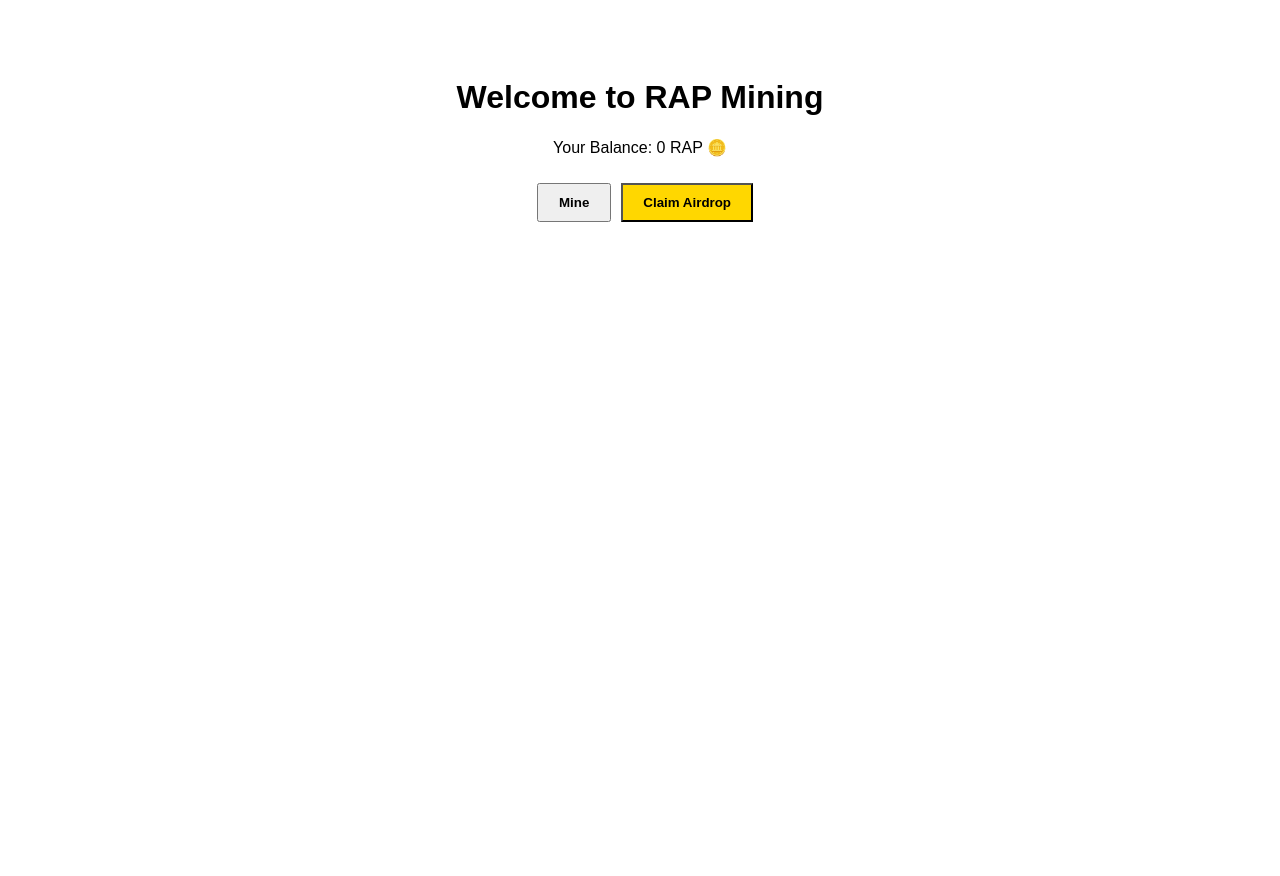
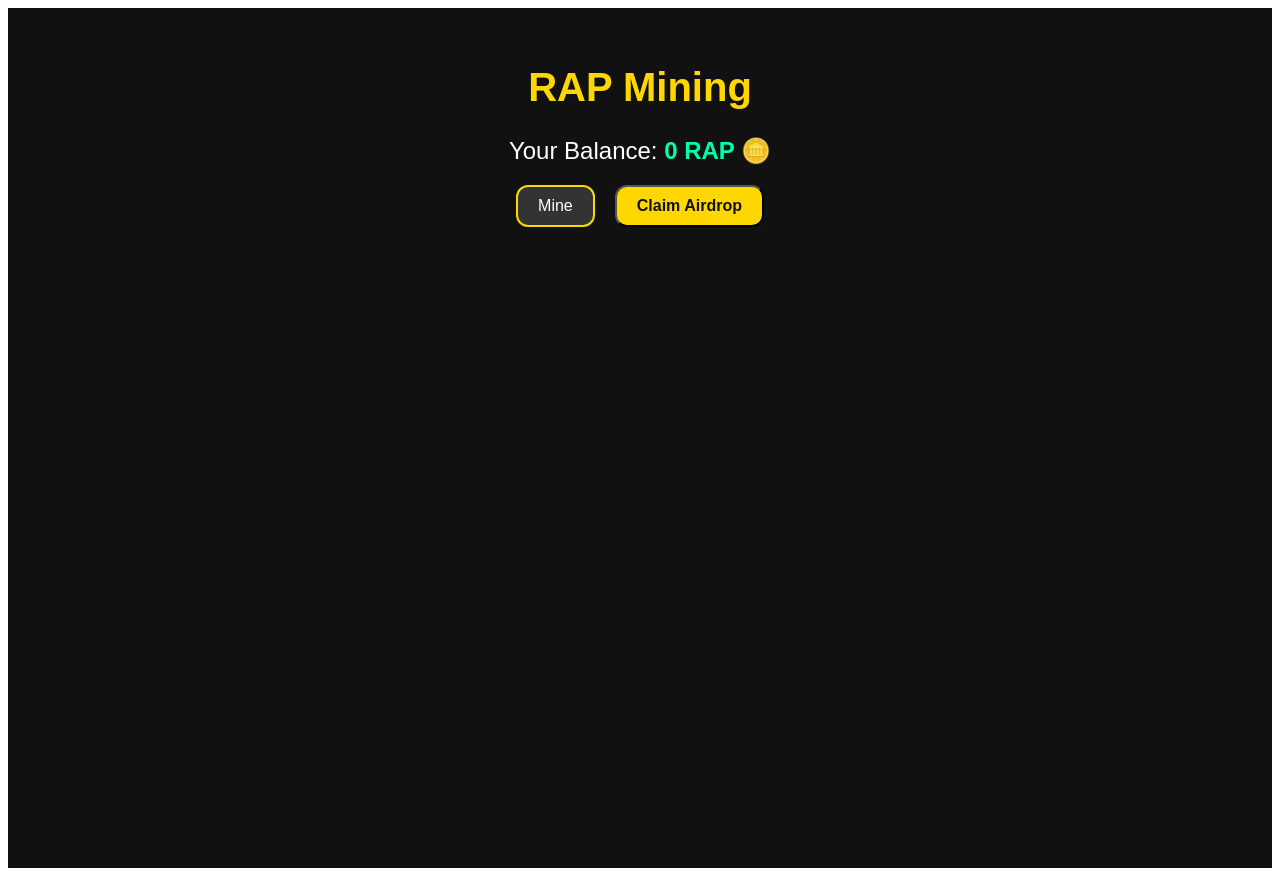
Before and after one commit to motasem20/rap-mining-next, a Next.js app: page / in a window 1280 px wide. Before the commit the page ends 800 px from the top, so only its background shows below. Built offline with nearby package versions, Linux system fonts and the light colour scheme.

Commit message:
Added styled mining UI with working balance

```diff
--- a/pages/index.js
+++ b/pages/index.js
@@ -1,7 +1,6 @@
 import { useEffect, useState } from "react";
 
 const API_BASE = "/api";
-
 
 export default function Home() {
   const [user, setUser] = useState(null);
@@ -44,7 +43,9 @@ export default function Home() {
       method: "POST",
       headers: { "Content-Type": "application/json" },
       body: JSON.stringify({ user_id: user.id }),
-    }).then(() => setBalance((prev) => prev + 10));
+    }).then(() => {
+      setBalance((prev) => prev + 10);
+    });
   };
 
   const handleAirdrop = () => {
@@ -53,36 +54,67 @@ export default function Home() {
       method: "POST",
       headers: { "Content-Type": "application/json" },
       body: JSON.stringify({ user_id: user.id }),
-    }).then(() => setBalance((prev) => prev + 100));
+    }).then(() => {
+      setBalance((prev) => prev + 100);
+    });
   };
 
   return (
-    <div style={{ textAlign: "center", padding: "50px", fontFamily: "Arial" }}>
-      <h1>{lang === "ar" ? "مرحبًا بك في منجم RAP" : "Welcome to RAP Mining"}</h1>
+    <div
+      style={{
+        background: "#111",
+        color: "#fff",
+        minHeight: "100vh",
+        padding: "30px",
+        fontFamily: "Arial, sans-serif",
+        textAlign: "center",
+      }}
+    >
+      <h1 style={{ fontSize: "2.5rem", color: "#FFD700" }}>
+        {lang === "ar" ? "منجم RAP" : "RAP Mining"}
+      </h1>
+
       {user && (
-        <p>
-          {lang === "ar" ? "المستخدم:" : "User:"} {user.first_name} @{user.username}
+        <p style={{ fontSize: "1.2rem", marginBottom: "10px" }}>
+          👤 {user.first_name} @{user.username}
         </p>
       )}
-      <p>
-        {lang === "ar" ? "رصيدك الحالي:" : "Your Balance:"} {balance} RAP 🪙
+
+      <p style={{ fontSize: "1.5rem", margin: "20px 0" }}>
+        {lang === "ar" ? "رصيدك الحالي:" : "Your Balance:"}{" "}
+        <strong style={{ color: "#00FFAB" }}>{balance} RAP 🪙</strong>
       </p>
+
+      <div style={{ display: "flex", justifyContent: "center", gap: "20px" }}>
         <button
           onClick={handleMine}
-        style={{ padding: "10px 20px", margin: "10px", fontWeight: "bold" }}
+          style={{
+            background: "#333",
+            color: "#fff",
+            border: "2px solid #FFD700",
+            padding: "10px 20px",
+            fontSize: "1rem",
+            borderRadius: "12px",
+            cursor: "pointer",
+          }}
         >
           {lang === "ar" ? "تعدين" : "Mine"}
         </button>
         <button
           onClick={handleAirdrop}
           style={{
+            background: "#FFD700",
+            color: "#111",
+            fontWeight: "bold",
             padding: "10px 20px",
-          backgroundColor: "gold",
-          fontWeight: "bold",
+            fontSize: "1rem",
+            borderRadius: "12px",
+            cursor: "pointer",
           }}
         >
           {lang === "ar" ? "استلام Airdrop" : "Claim Airdrop"}
         </button>
       </div>
+    </div>
   );
 }
```
Lines whose indentation alone changed are shown as unchanged.
